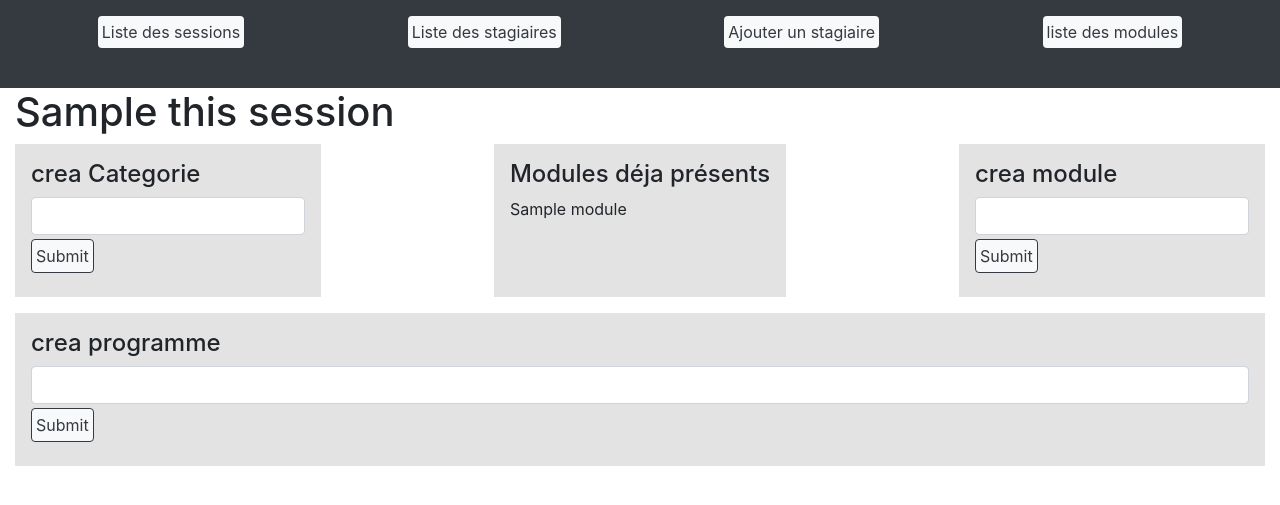
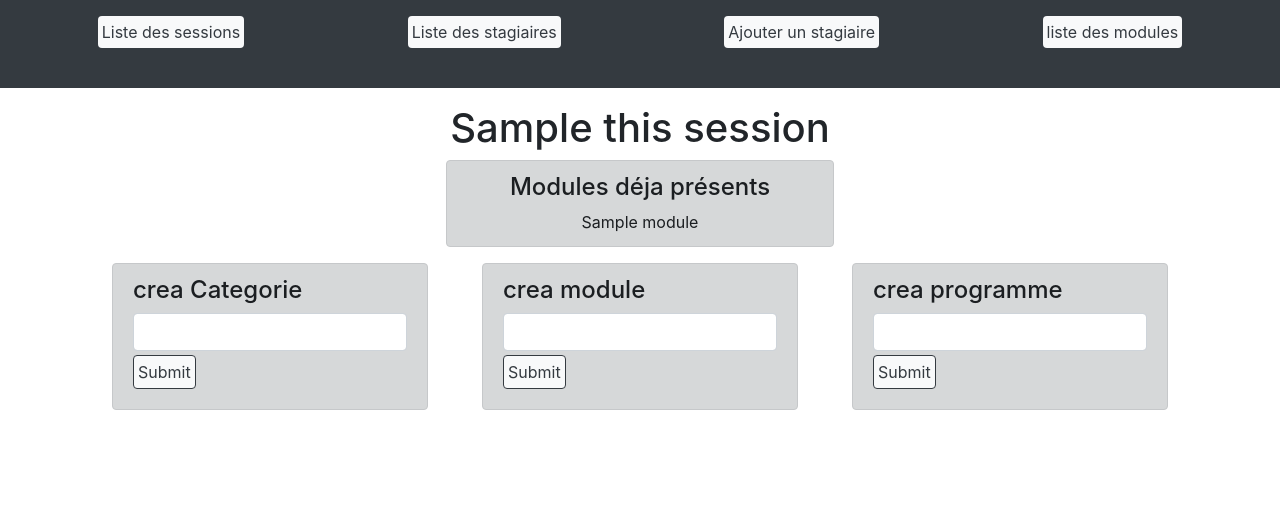
Before and after one commit to zzpapy/gestion_session, a Symfony app: template templates/session/CreaProgramme.html.twig in a window 1280 px wide. Shown: the top 505 px of the page. Run offline with Twig, Linux system fonts and the light colour scheme; the template is opened without the code that fills it: most values are stand-ins (such as "Sample title", 1, 10 or a date in 2020); form fields are guessed from the names that the template uses; some libraries are stand-ins or nearby versions.

Commit message:
date crea session

```diff
--- a/public/css/style.css
+++ b/public/css/style.css
@@ -33,15 +33,9 @@ footer{
 a{
     color:black
 }
-/* #slide{
-    max-width: 10%;
-    position: fixed;
-    left: 0;
-    margin: auto;
-    z-index: 1;
-    top: 0;
-    top: 0;
-} */
+#slide{
+    margin-bottom: 1em;
+}
 nav{
     display: flex;
     justify-content: space-around;
@@ -79,6 +73,16 @@ img{
     background: #aaa;
     text-align: center;
 }
+.listMod{
+    max-width: 35%;
+    margin: auto;
+    margin-bottom: 1em;
+    text-align: center;
+
+}
+.creaProg{
+    justify-content: space-around;
+}
 .photo{
     width: 100px;
 }
@@ -91,7 +95,7 @@ img{
     width: 100px;
 }
 .title_sess{
-    width: 80%;
+    width: 70%;
     margin-top:1em;
 }
 .list_stagiaires{
--- a/src/Form/SessionType.php
+++ b/src/Form/SessionType.php
@@ -17,13 +17,17 @@ class SessionType extends AbstractType
         $builder
             ->add('nom')
             ->add('date_debut',DateType::class, [
+                'years' => range(date('Y'), date('Y')+10),
                 'format' => 'dd-MM-yyyy ',
                 'html5'  => false,
+                'data' => new \DateTime()
                 // "data" => new \DateTime()
             ])
             ->add('date_fin',DateType::class, [
+                'years' => range(date('Y'), date('Y')+10),
                 'format' => 'dd-MM-yyyy ',
                 'html5'  => false,
+                'data' => new \DateTime()
             ])
             ->add('nb_places')
             ->add('stagiaires', EntityType::class, [
--- a/templates/home/index.html.twig
+++ b/templates/home/index.html.twig
@@ -25,7 +25,7 @@
     {% for session in sessions %}
     {% set difference = session.dateDebut.diff(session.dateFin) %}
         <div id="session_{{session.id}}"class="alert alert-dark">
-            <p><h4>{{session.nom}}</h4> du {{session.dateDebut | date("d/m/Y")}} au {{session.dateFin | date("d/m/Y")}} soit {{difference.y}} ans  {{difference.m}} mois et {{difference.d}} jours</p>
+            <p><h4>{{session.id}}{{session.nom}}</h4> du {{session.dateDebut | date("d/m/Y")}} au {{session.dateFin | date("d/m/Y")}} soit {{difference.y}} ans  {{difference.m}} mois et {{difference.d}} jours</p>
             <p>Places disponibles : {{session.nbPlaces}}</p>
             <p>Place réservées : {{session.stagiaires | length}}</p>
             {% set places = session.nbPlaces - session.stagiaires | length %}
--- a/templates/session/CreaProgramme.html.twig
+++ b/templates/session/CreaProgramme.html.twig
@@ -1,36 +1,38 @@
 {% extends 'base.html.twig' %}
 {% block body %}
-<h1> {{thisSession.nom}} </h1>
-<div class="flex between">
-    <div>
+<div class="container">
+    <h1 class="text-center"> {{thisSession.nom}} </h1>
+    {% if thisSession.programmes|length != 0 %}
+    <div class="listMod alert alert-dark">
+        <h4>Modules déja présents</h4>
+        {% for programme in thisSession.programmes %}
+            <div> {{programme.module.nom}} </div>
+
+        {% endfor %}
+    </div>
+</div>
+{% endif %}
+<div class="flex creaProg container">
+    <div class="alert alert-dark">
         <h4>crea Categorie</h4>
         {{ form_start(formCategorie) }}
         {{form_widget(formCategorie)}}
         <input class="border border-dark rounded d-inline-block p-1 mt-1 mb-2 bg-light text-dark" type="submit">
         {{ form_end(formCategorie) }}
     </div>
-    {% if thisSession.programmes|length != 0 %}
-    <div class="listMod">
-        <h4>Modules déja présents</h4>
-        {% for programme in thisSession.programmes %}
-            <div> {{programme.module.nom}} </div>
-
-        {% endfor %}
-    </div>
-    {% endif %}
-    <div>
+    <div class="alert alert-dark">
         <h4>crea module</h4>
         {{ form_start(formModule) }}
         {{form_widget(formModule)}}
         <input class="border border-dark rounded d-inline-block p-1 mt-1 mb-2 bg-light text-dark" type="submit">
         {{ form_end(formModule) }}
     </div>
-</div>
-<div class="crea_prog">
-    {{ form_start(formProgramme) }}
-    <h4>crea programme</h4>
-    {{form_widget(formProgramme)}}
-    <input class="border border-dark rounded d-inline-block p-1 mt-1 mb-2 bg-light text-dark" type="submit">
-    {{ form_end(formProgramme) }}
+    <div class="alert alert-dark">
+        {{ form_start(formProgramme) }}
+        <h4>crea programme</h4>
+        {{form_widget(formProgramme)}}
+        <input class="border border-dark rounded d-inline-block p-1 mt-1 mb-2 bg-light text-dark" type="submit">
+        {{ form_end(formProgramme) }}
+    </div>
 </div>
 {% endblock %}
--- a/templates/session/affichModule.html.twig
+++ b/templates/session/affichModule.html.twig
@@ -27,7 +27,7 @@
                 </td>
                 <td></td>
                 <td>
-                    <a class="border border-dark rounded d-inline-block p-1 mt-1 mb-2 bg-light text-dark" href="{{path('ModifCategorie',{id:categorie.id})}}"><i class="far fa-edit"></i></a>
+                    <a class="" href="{{path('ModifCategorie',{id:categorie.id})}}"><i class="far fa-edit"></i></a>
                 </td>
             </tr>
             {% for module in categorie.modules  %}
@@ -35,9 +35,9 @@
                 <td></td>
                 <td>{{module.nom}}</td>
                 <td>
-                    <a class="border border-dark rounded d-inline-block p-1 mt-1 mb-2 bg-light text-dark" href="{{path('ModifModule',{id:module.id})}}"><i class="far fa-edit"></i></a>
+                    <a class="" href="{{path('ModifModule',{id:module.id})}}"><i class="far fa-edit"></i></a>
 
-                    <a data-id="{{module.id}}" class="delModule border border-dark rounded d-inline-block p-1 mt-1 mb-2 bg-light text-dark" href="{{path('module_delete')}}"><i class="far fa-trash-alt"></i></a>
+                    <a data-id="{{module.id}}" class="delModule " href="{{path('module_delete')}}"><i class="far fa-trash-alt"></i></a>
                 </td>
             </tr>
 
```
Also changed, not shown: src/Controller/HomeController.php (+7 -7 lines), src/Controller/SessionController.php (+15 -4 lines), templates/session/index.html.twig (+5 -4 lines).
